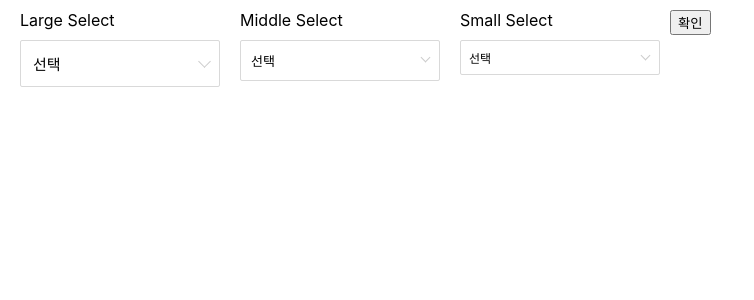
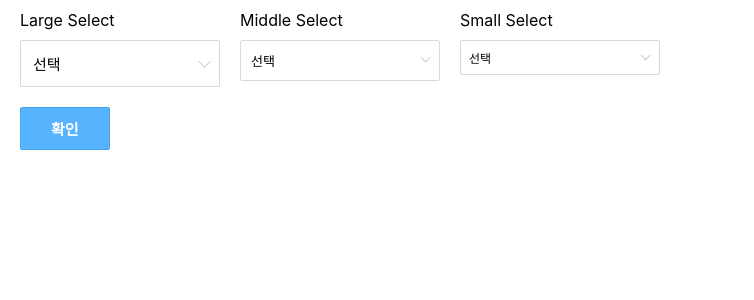
Before and after one commit to hyojinanr/select-box, a React (Create React App) app: page / in a window 1280 px wide. Shown: the top 300 px of the page, without its empty margins (0-754 px from the left). Built offline with nearby package versions, Linux system fonts and the light colour scheme.

Commit message:
add css transition

```diff
--- a/src/App.scss
+++ b/src/App.scss
@@ -20,6 +20,27 @@
   }
 }
 
+.btns {
+  display: block;
+  width:100%;
+  padding:20px 10px;
+
+  button {
+    background: #58b3ff;
+    color: #fff;
+    border:1px solid #46a4f3;
+    border-radius: 2px;
+    padding: 10px 30px;
+    font-weight: bold;
+    cursor: pointer;
+    font-size: 15px;
+
+    &:hover {
+      background: #3b9aea;
+    }
+  }
+}
+
 @keyframes App-logo-spin {
   from {
     transform: rotate(0deg);
--- a/src/App.tsx
+++ b/src/App.tsx
@@ -49,7 +49,9 @@ class App extends Component {
                 className={'select-small'}
               ></SelectBox>
             </div>
-            <button type="submit">확인</button>
+            <div className="btns">
+              <button type="submit">확인</button>
+            </div>
           </form>
         </div>
       </div>
--- a/src/components/select-box/select-box.tsx
+++ b/src/components/select-box/select-box.tsx
@@ -111,7 +111,7 @@ export default class SelectBox extends Component<Props, State> {
                })
                }
             </select>
-            <div className="selected-value" onClick={this.clickSelectBox.bind(this)}>{ this.state.selectedLabel ? this.state.selectedLabel : (this.state.selectedValue ? this.state.selectedValue : '선택') }</div>
+            <div className={this.state.isShow ? 'selected-value focus' : 'selected-value'} onClick={this.clickSelectBox.bind(this)}>{ this.state.selectedLabel ? this.state.selectedLabel : (this.state.selectedValue ? this.state.selectedValue : '선택') }</div>
             <div className="arrow"></div>
             { this.state.isShow &&
                <div className="options">
--- a/src/styles/select-box.scss
+++ b/src/styles/select-box.scss
@@ -1,3 +1,11 @@
+@mixin transition-duration($type, $duration) {
+   -webkit-transition: $type $duration;
+   -moz-transition: $type $duration;
+   -ms-transition: $type $duration;
+   -o-transition: $type $duration;
+   transition: $type $duration;
+}
+
 .select-box {
    display: block;
    position: relative;
@@ -18,6 +26,17 @@
       white-space: nowrap;
       text-overflow: ellipsis;
       overflow: hidden;
+
+      &:hover {
+         border:1px solid #58b3ff;
+         @include transition-duration(border, .5s);
+      }
+
+      &.focus {
+         border:1px solid #58b3ff;
+         box-shadow: 0 0 4px #58b3ff;
+         @include transition-duration(box-shadow, .5s);
+      }
    }
 
    .arrow {
```
